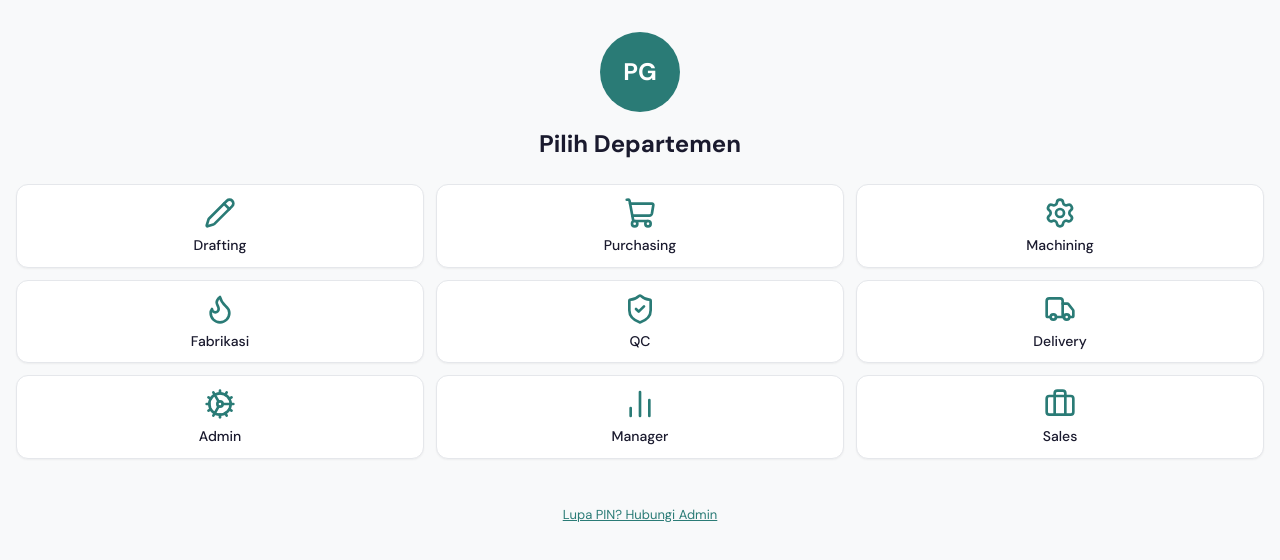
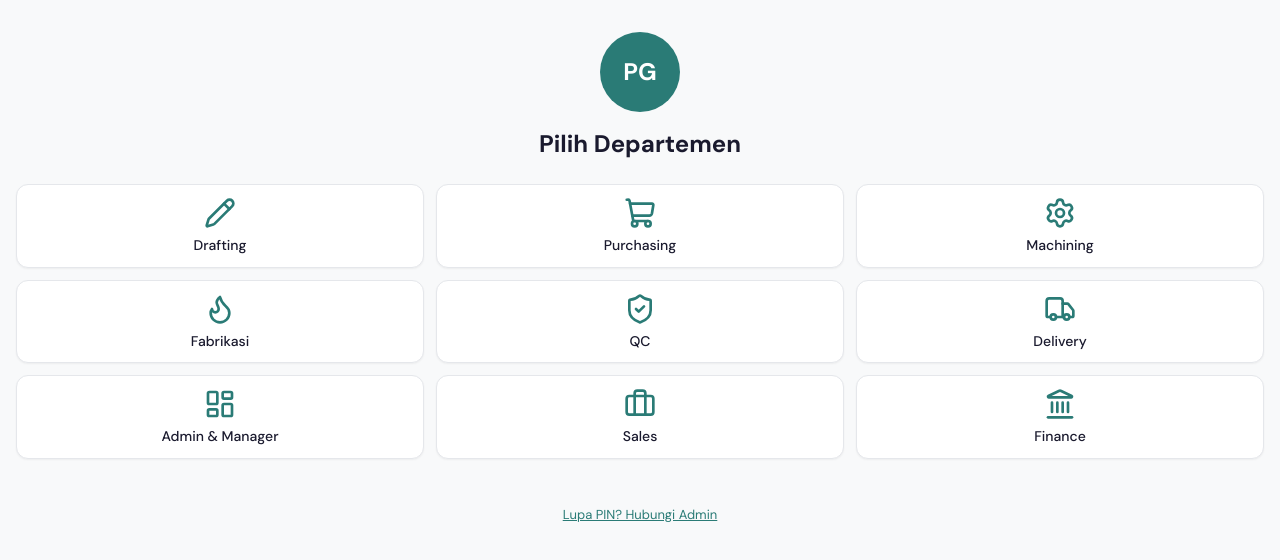
Before and after one commit to titodoni/Pogrid-1, a Next.js app: page /select-dept in a window 1280 px wide. Shown: the top 560 px of the page. Built offline with nearby package versions, Linux system fonts and the light colour scheme.

Commit message:
feat: merge Admin+Manager, add Finance dept

```diff
--- a/app/select-dept/page.tsx
+++ b/app/select-dept/page.tsx
@@ -4,7 +4,7 @@ export const dynamic = 'force-dynamic';
 import React, { useState, useEffect } from 'react';
 import {
   Pencil, ShoppingCart, Settings, Flame, ShieldCheck,
-  Truck, Cog, BarChart2, Briefcase,
+  Truck, LayoutDashboard, Briefcase, Landmark,
   Phone, Mail, MessageCircle, X,
   type LucideIcon,
 } from 'lucide-react';
@@ -24,9 +24,9 @@ const DEPT_CARDS: { name: string; icon: LucideIcon }[] = [
   { name: 'Fabrikasi',  icon: Flame },
   { name: 'QC',         icon: ShieldCheck },
   { name: 'Delivery',   icon: Truck },
-  { name: 'Admin',      icon: Cog },
-  { name: 'Manager',    icon: BarChart2 },
+  { name: 'Admin & Manager', icon: LayoutDashboard },
   { name: 'Sales',      icon: Briefcase },
+  { name: 'Finance',    icon: Landmark },
 ];
 
 // ─── ForgotPinSheet ───────────────────────────────────────────────────────
@@ -76,12 +76,15 @@ function UserPanelContent({ deptName, icon: Icon, onClose }: {
   icon: LucideIcon;
   onClose: () => void;
 }) {
-  const users = mockUsers.filter((u) => u.department === deptName);
+  // "Admin & Manager" card menampilkan user dari dept Admin ATAU Manager
+  const users = mockUsers.filter((u) =>
+    deptName === 'Admin & Manager'
+      ? u.department === 'Admin' || u.department === 'Manager'
+      : u.department === deptName
+  );
 
   function handleUserTap(user: (typeof mockUsers)[number]) {
     onClose();
-    // isLoggedIn: false — user dipilih tapi belum masuk PIN
-    // Guard di /login cek session.userId, bukan isLoggedIn
     useUIStore.getState().setSession({
       userId: user.id,
       name: user.name,
@@ -128,7 +131,7 @@ function UserPanelContent({ deptName, icon: Icon, onClose }: {
             </div>
             <div className="flex flex-col items-start">
               <span className="text-sm font-semibold text-[#1A1A2E] leading-tight">{user.name}</span>
-              <span className="text-[11px] text-[#6B7280] capitalize">{user.role}</span>
+              <span className="text-[11px] text-[#6B7280] capitalize">{user.role} · {user.department}</span>
             </div>
           </button>
         ))}
```
